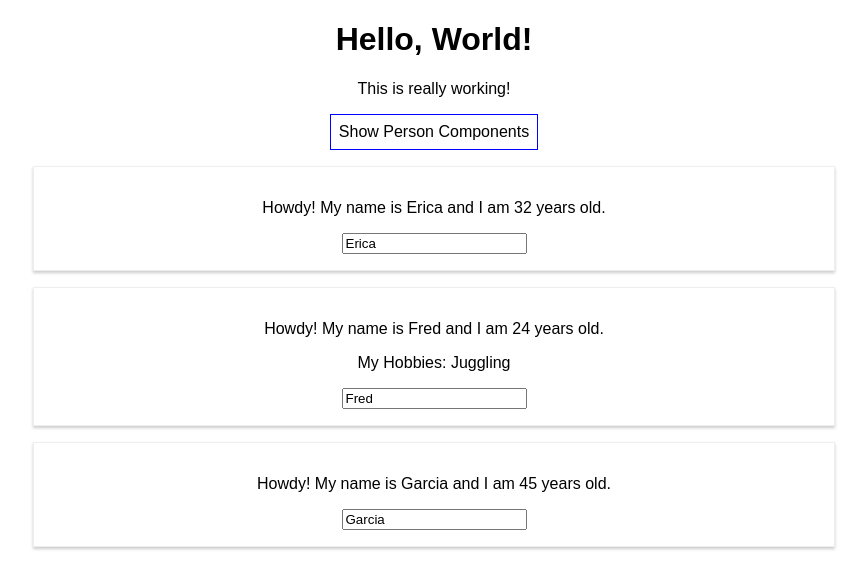
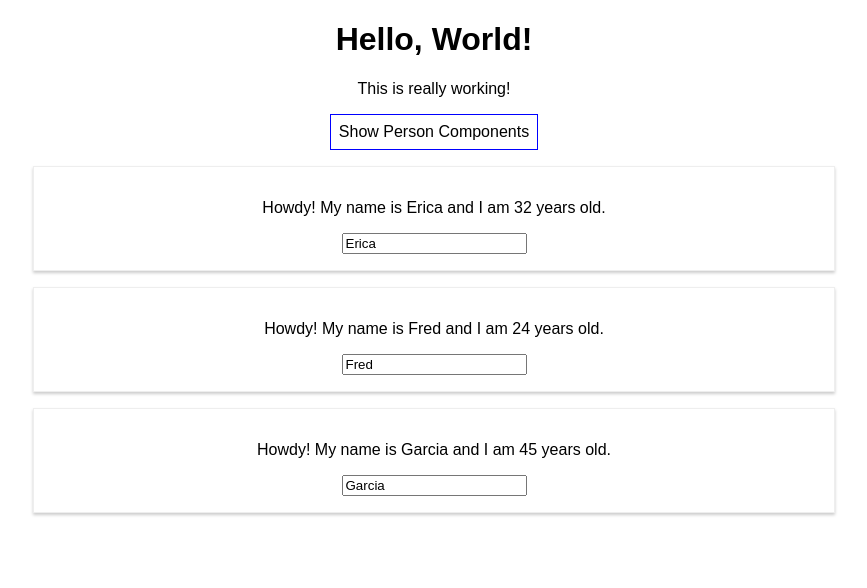
Before and after one commit to evannor/react-complete-guide, a React (Create React App) app: page / in a window 1280 px wide. Both pictures are taken after a click on the button "Show Person Components". Shown: the top 588 px of the page, without its empty margins (206-1073 px from the left). Built offline with nearby package versions, Linux system fonts and the light colour scheme.

Commit message:
Output lists via JS best practice

```diff
--- a/src/App.js
+++ b/src/App.js
@@ -57,22 +57,9 @@
     if (this.state.showPersons) {
       persons = (
         <div>
-          <Person
-            name={this.state.persons[0].name}
-            age={this.state.persons[0].age}
-          />
-          <Person
-            name={this.state.persons[1].name}
-            age={this.state.persons[1].age}
-            click={this.switchNameHandler.bind(this, "Emaria")}
-            changed={this.nameChangeHandler}
-          >
-            My Hobbies: Juggling
-          </Person>
-          <Person
-            name={this.state.persons[2].name}
-            age={this.state.persons[2].age}
-          />
+          {this.state.persons.map((person) => {
+            return <Person name={person.name} age={person.age} />;
+          })}
         </div>
       );
     }
```
